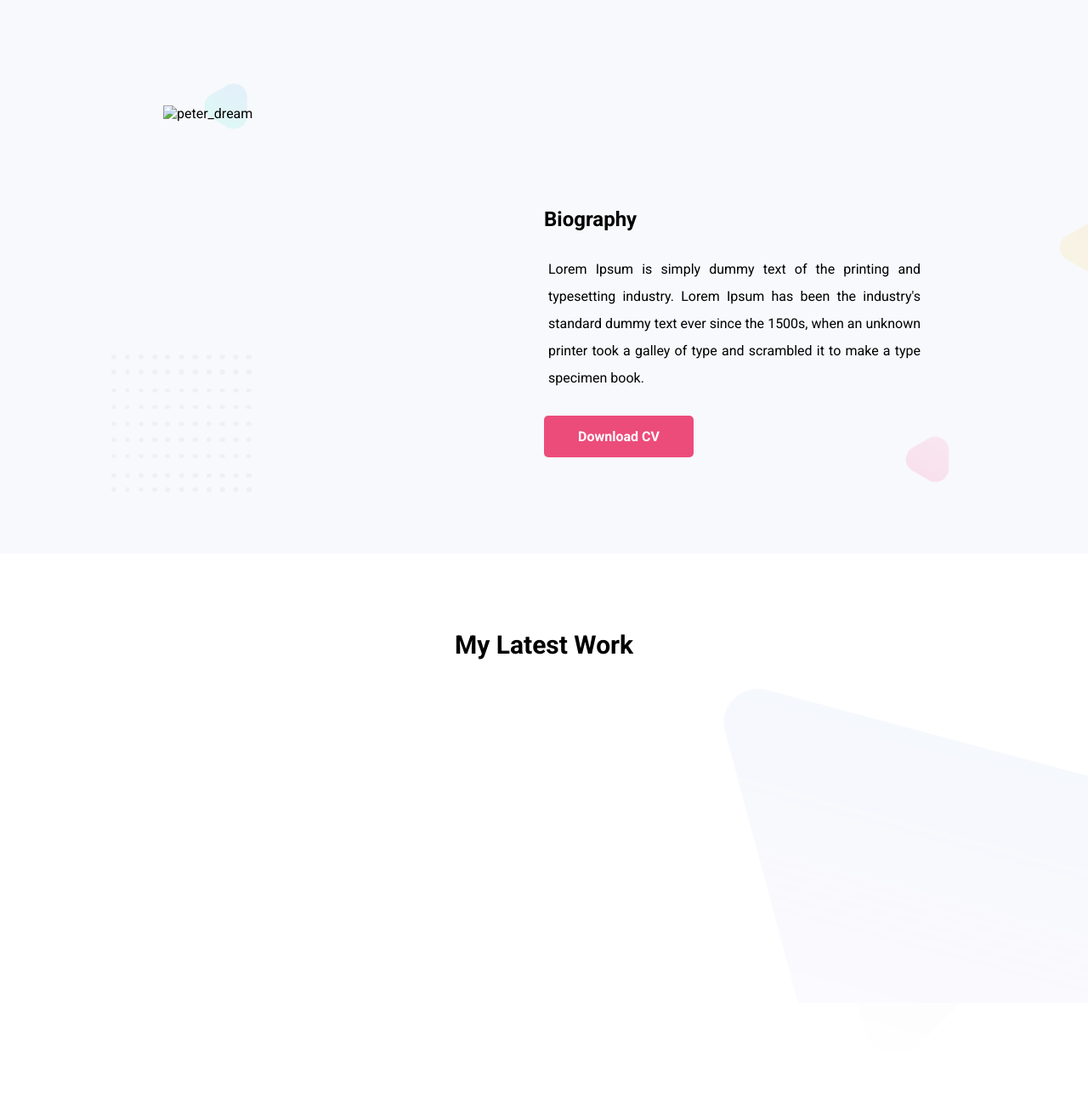
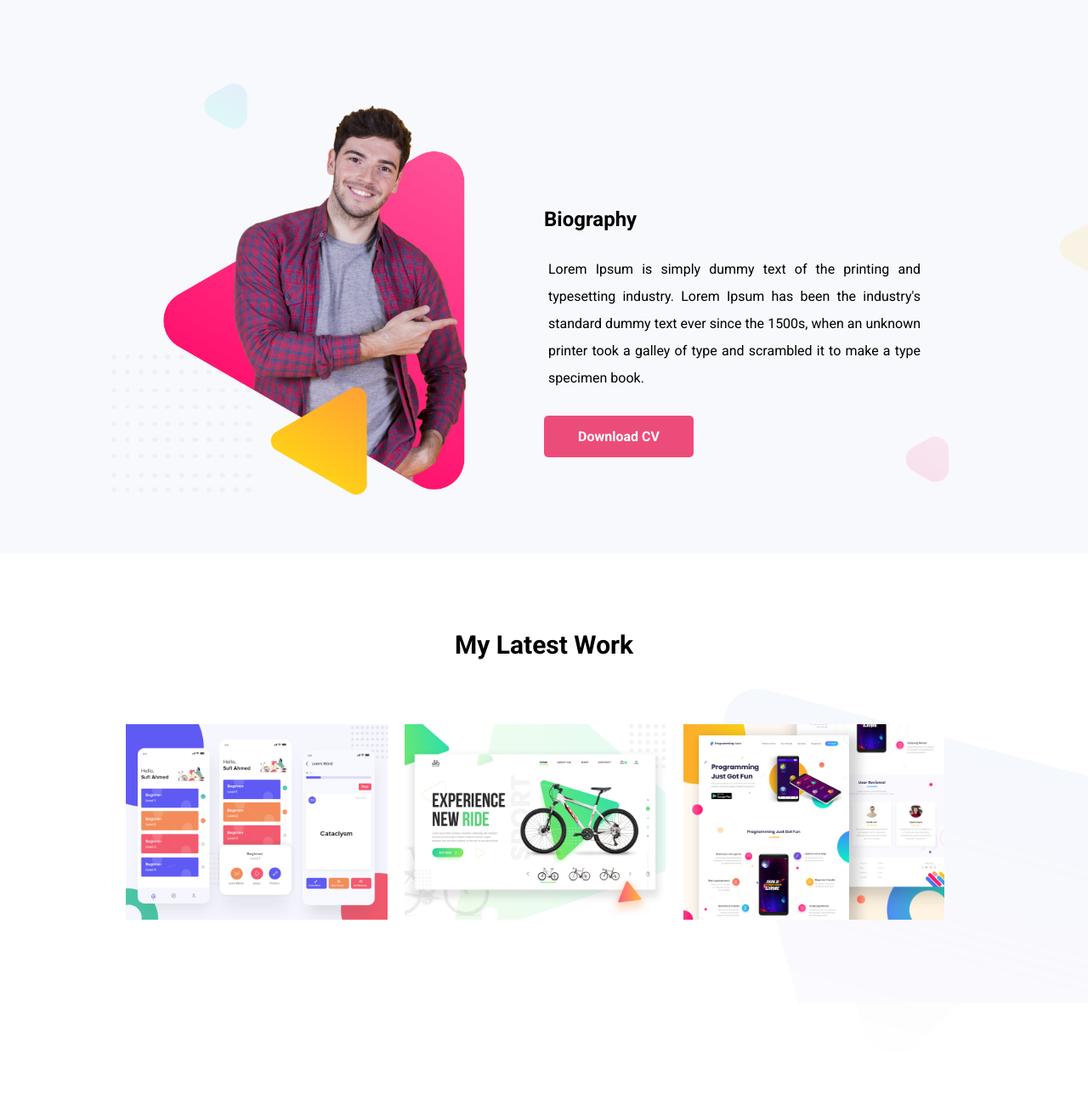
Before and after one commit to rimasumdev/peronal-website, a plain HTML site: page index.html in a window 1280 px wide. Shown: the part 660-1960 px from the top of the page at 85% size. Drawn offline with Linux system fonts and the light colour scheme; the site is published under a folder, as on GitHub Pages, so addresses that start at the root find nothing.

Commit message:
Broken Image Link Fix

```diff
--- a/index.html
+++ b/index.html
@@ -16,13 +16,13 @@
             <a class="btn-hireme" href="https:facebook.com/eng.masumreza" target="_blank">Hire Me</a>
         </div>
         <div class="header-right-half">
-            <img src="/images/peter.png" alt="peter">
+            <img src="images/peter.png" alt="peter">
         </div>
     </section>
 
     <section class="biography-section">
         <div class="bio-left-half">
-            <img src="/images/peter_dream.png" alt="peter_dream">
+            <img src="images/peter_dream.png" alt="peter_dream">
         </div>
         <div class="bio-right-half">
             <h2>Biography</h2>
@@ -33,13 +33,13 @@
     <section class="lts-work-section">
         <h2 class="lts-work">My Latest Work</h2>
         <div class="lst-work-img">
-            <img src="/images/latest-work/work-1.png" alt="">
+            <img src="images/latest-work/work-1.png" alt="">
         </div>
         <div class="lst-work-img">
-            <img src="/images/latest-work/work-2.jpg" alt="">
+            <img src="images/latest-work/work-2.jpg" alt="">
         </div>
         <div class="lst-work-img">
-            <img src="/images/latest-work/work-3.jpg" alt="">
+            <img src="images/latest-work/work-3.jpg" alt="">
         </div>
     </section>
     <section class="client-section">
```
